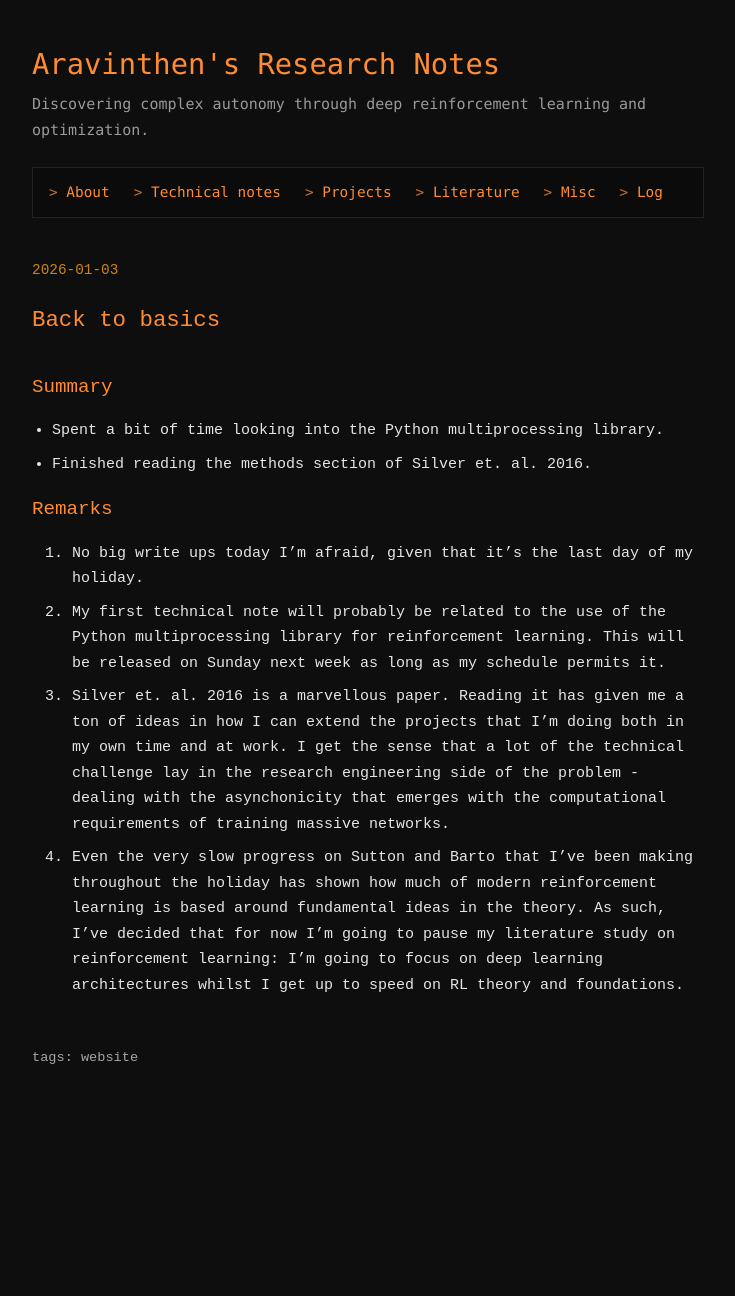
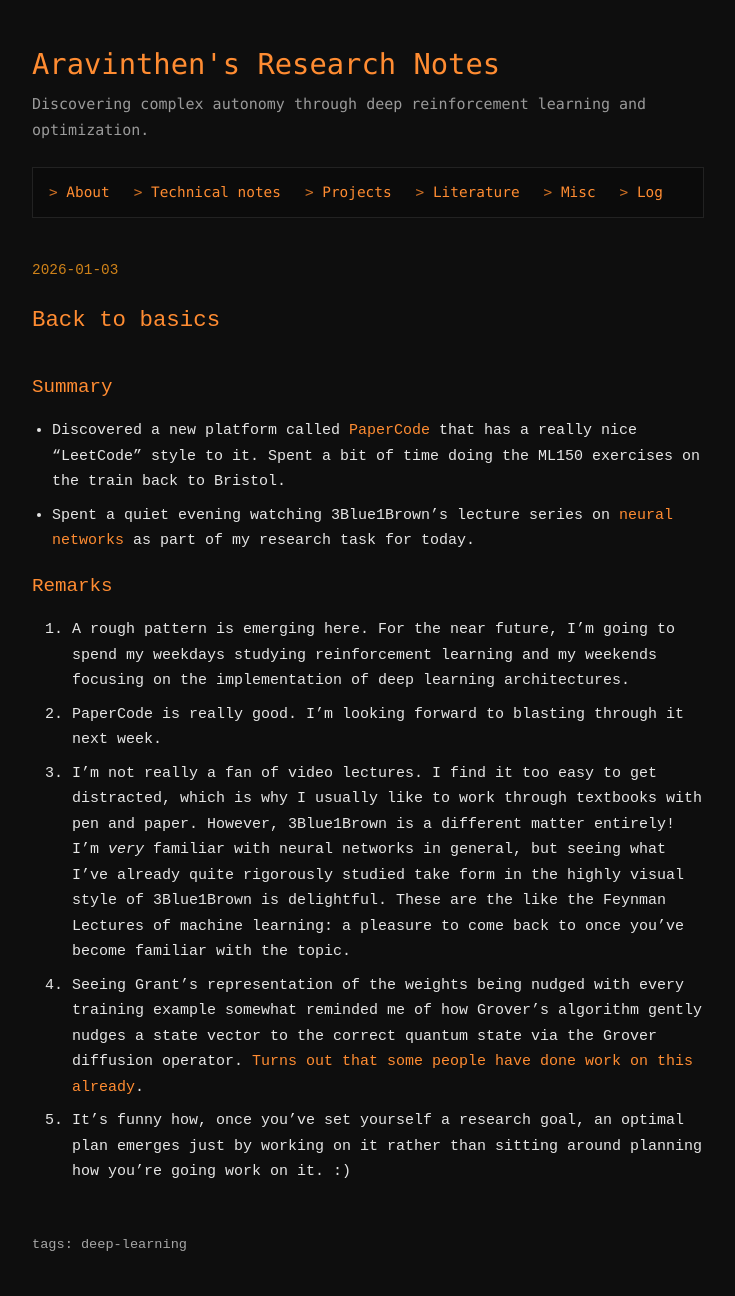
Before and after one commit to aravinthen/aravinthen.github.io, a Jekyll site: the page built from _log/2026-01-04-post3.md, in a window 1280 px wide. Shown: the whole page, without its empty margins (272-1007 px from the left). Built offline with Jekyll 4.4.1, drawn with Linux system fonts in a browser that asks for light colours; before the commit the page ends 1110 px from its top, so only the background shows below that.

Commit message:
daily update
post 3 + tag corrections

```diff
--- a/_log/2026-01-03-post2.md
+++ b/_log/2026-01-03-post2.md
@@ -2,7 +2,7 @@
 layout: log
 title: Back to basics
 date: 2026-01-03
-tags: [website]
+tags: [reinforcement-learning, multiprocessing]
 ---
 
 ## Summary
--- /dev/null
+++ b/_log/2026-01-04-post3.md
@@ -0,0 +1,17 @@
+---
+layout: log
+title: Back to basics
+date: 2026-01-03
+tags: [deep-learning]
+---
+
+## Summary
+* Discovered a new platform called [PaperCode](https://papercode.vercel.app) that has a really nice "LeetCode" style to it. Spent a bit of time doing the ML150 exercises on the train back to Bristol.
+* Spent a quiet evening watching 3Blue1Brown's lecture series on [neural networks](https://www.youtube.com/playlist?list=PLZHQObOWTQDNU6R1_67000Dx_ZCJB-3pi) as part of my research task for today.
+
+## Remarks
+1. A rough pattern is emerging here. For the near future, I'm going to spend my weekdays studying reinforcement learning and my weekends focusing on the implementation of deep learning architectures.
+2. PaperCode is really good. I'm looking forward to blasting through it next week.
+3. I'm not really a fan of video lectures. I find it too easy to get distracted, which is why I usually like to work through textbooks with pen and paper. However, 3Blue1Brown is a different matter entirely! I'm *very* familiar with neural networks in general, but seeing what I've already quite rigorously studied take form in the highly visual style of 3Blue1Brown is delightful. These are the like the Feynman Lectures of machine learning: a pleasure to come back to once you've become familiar with the topic.
+4. Seeing Grant's representation of the weights being nudged with every training example somewhat reminded me of how Grover's algorithm gently nudges a state vector to the correct quantum state via the Grover diffusion operator. [Turns out that some people have done work on this already](https://arxiv.org/html/2504.14568v1#:~:text=Figure%203%20shows%20the%20evolution,both%20training%20and%20test%20sets.).
+5. It's funny how, once you've set yourself a research goal, an optimal plan emerges just by working on it rather than sitting around planning how you're going work on it. :)
```
